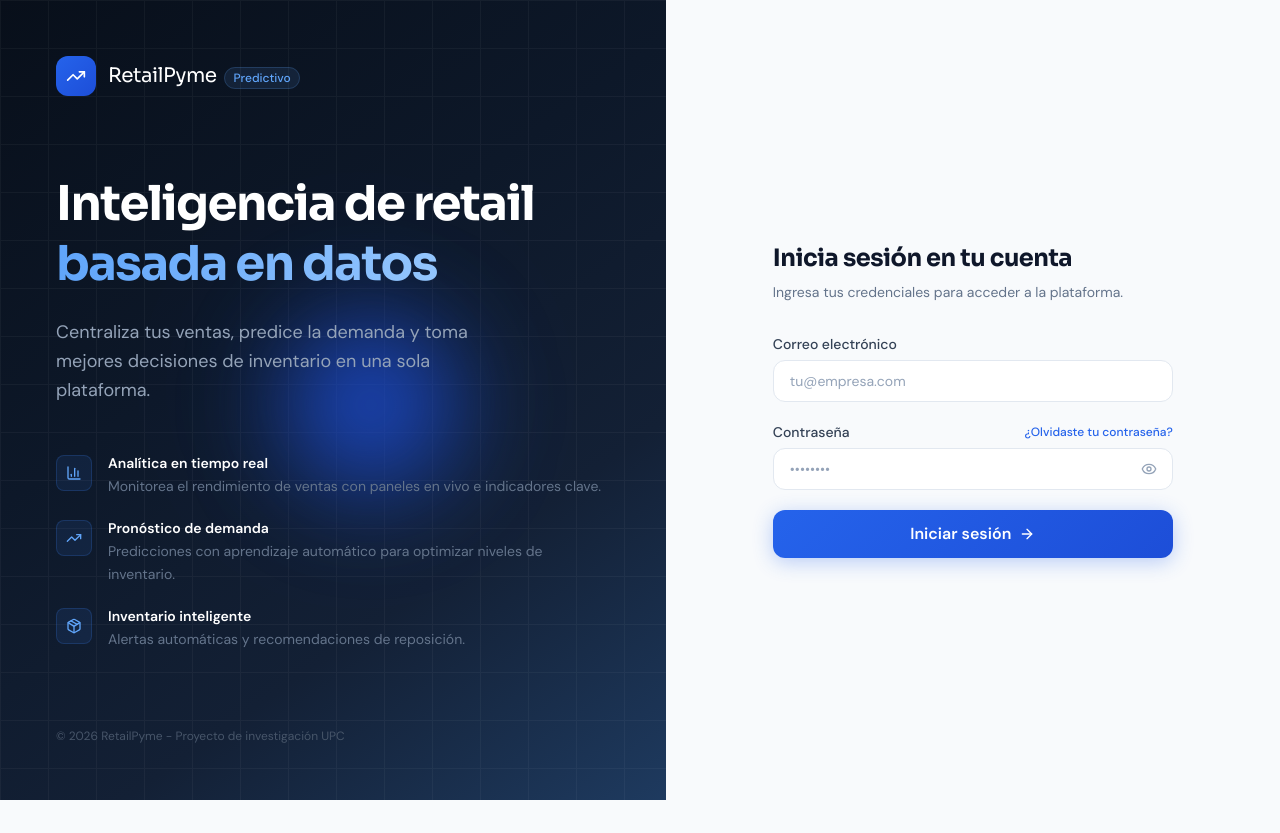
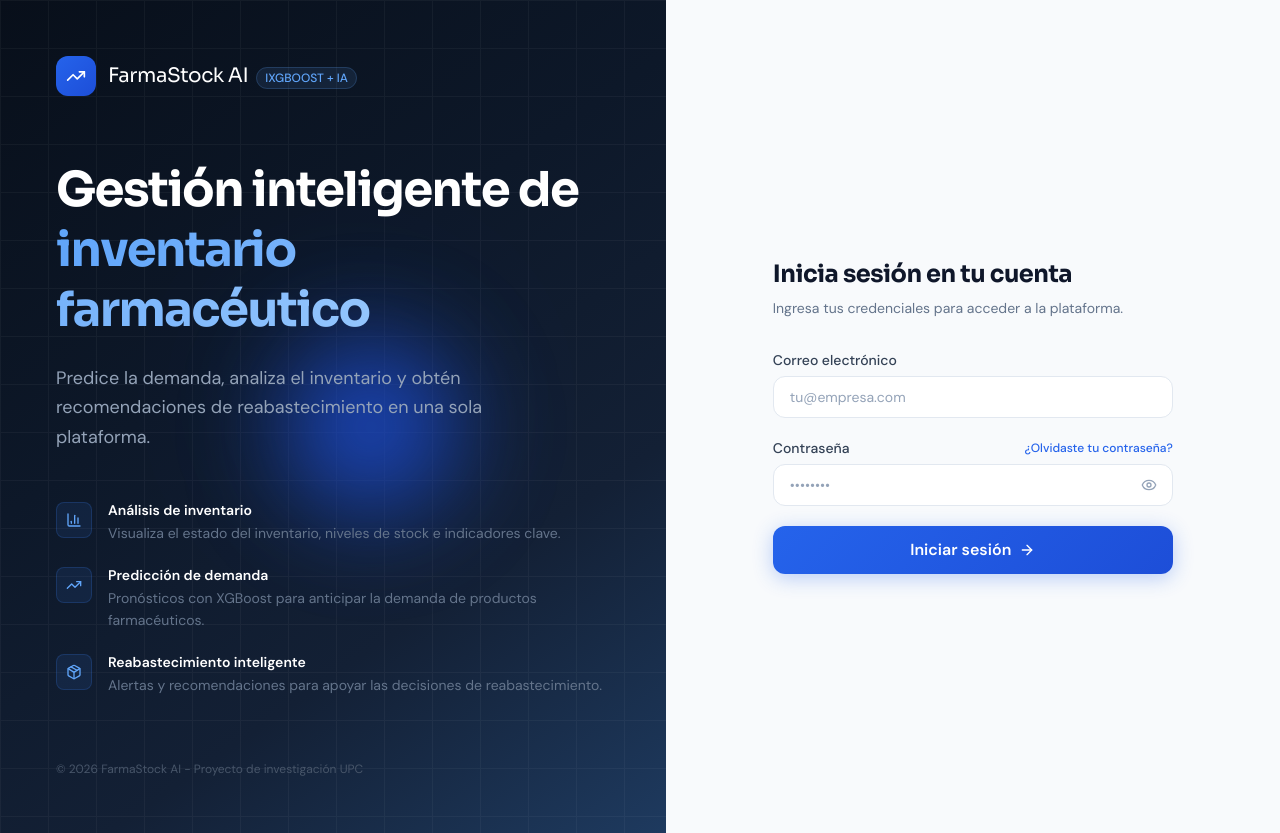
Before and after one commit to Ry4nAlex/retail-pyme, a React (Vite) app in the folder frontend/: page /login in a window 1280 px wide. Before the commit the page ends 800 px from the top, so only its background shows below. Built offline with nearby package versions, Linux system fonts and the light colour scheme; no server answers.

Commit message:
feat: rebrand system as FarmaStock AI

```diff
--- a/frontend/src/components/common/Layout.jsx
+++ b/frontend/src/components/common/Layout.jsx
@@ -20,21 +20,21 @@ const NAV = {
     { to: '/products', icon: Package, label: 'Productos' },
     { to: '/inventory', icon: TrendingUp, label: 'Inventario' },
     { to: '/categories', icon: Tag, label: 'Categorias' },
-    { divider: true, label: 'Aprendizaje automatico' },
-    { to: '/ml/datasets', icon: Database, label: 'Conjunto de datos' },
-    { to: '/ml/predictions', icon: Brain, label: 'Predicciones' },
-    { to: '/ml/stock-analysis', icon: PackageSearch, label: 'Analisis de stock' },
-    { to: '/ml/evaluation', icon: Brain, label: 'Evaluacion experimental' },
+    { divider: true, label: 'Inteligencia predictiva' },
+{ to: '/ml/datasets', icon: Database, label: 'Datos históricos' },
+{ to: '/ml/predictions', icon: Brain, label: 'Predicción de demanda' },
+{ to: '/ml/stock-analysis', icon: PackageSearch, label: 'Análisis y reabastecimiento' },
+{ to: '/ml/evaluation', icon: Brain, label: 'Evaluación experimental' },
     { divider: true, label: 'Administracion' },
     { to: '/users', icon: UserCog, label: 'Usuarios' },
   ],
   client: [
     { to: '/dashboard', icon: LayoutDashboard, label: 'Panel' },
-    { to: '/sales', icon: ShoppingCart, label: 'Ventas' },
+    { to: '/sales', icon: ShoppingCart, label: 'Historial de Ventas' },
     { to: '/products', icon: Package, label: 'Productos' },
     { to: '/inventory', icon: TrendingUp, label: 'Inventario' },
-    { to: '/ml/predictions', icon: Brain, label: 'Predicciones' },
-    { to: '/ml/stock-analysis', icon: PackageSearch, label: 'Analisis de stock' },
+    { to: '/ml/predictions', icon: Brain, label: 'Predicción de demanda' },
+{ to: '/ml/stock-analysis', icon: PackageSearch, label: 'Análisis y reabastecimiento' },
   ],
 }
 
@@ -110,8 +110,8 @@ const handleRecoveryCode = async () => {
             <TrendingUp className="w-4 h-4 text-white" />
           </div>
           <div>
-            <p className="text-white font-bold text-sm" style={{ fontFamily: "'Sora', sans-serif" }}>RetailPyme</p>
-            <p className="text-slate-500 text-xs">Sistema predictivo</p>
+            <p className="text-white font-bold text-sm" style={{ fontFamily: "'Sora', sans-serif" }}>FarmaStock AI</p>
+<p className="text-slate-500 text-xs">XGBoost + IA</p>
           </div>
         </div>
         {onClose && (
--- a/frontend/src/pages/AppPages.jsx
+++ b/frontend/src/pages/AppPages.jsx
@@ -213,7 +213,7 @@ export function ProductsPage() {
           >
             Productos
           </h1>
-          <p className="text-slate-500 text-sm">{total} productos</p>
+          <p className="text-slate-500 text-sm">{total} productos registrados</p>
         </div>
         <div className="flex gap-2">
           <button onClick={openCreate} className="btn-primary">
@@ -1293,7 +1293,7 @@ export function CategoriesPage() {
           Categorías
         </h1>
         <p className="text-slate-500 text-sm">
-          Organize products into categories
+            Organiza los productos farmacéuticos por categorías
         </p>
       </div>
       <div className="card p-6 space-y-4">
@@ -1551,7 +1551,7 @@ const COMPANY_EMPTY = {
   address: "",
   phone: "",
   email: "",
-  industry: "retail",
+  industry: "farmacéutico",
   city: "Lima",
   country: "Peru",
   active: true,
@@ -1588,7 +1588,7 @@ export function CompaniesPage() {
       address: company.address || "",
       phone: company.phone || "",
       email: company.email || "",
-      industry: company.industry || "retail",
+      industry: company.industry || "farmacéutico",
       city: company.city || "Lima",
       country: company.country || "Peru",
       active: company.active,
@@ -1631,7 +1631,7 @@ export function CompaniesPage() {
               <ShieldCheck className="h-3.5 w-3.5" />
               SuperAdmin
             </div>
-            <h1 className="mt-4 text-2xl font-bold">Gestión de empresas PYME</h1>
+            <h1 className="mt-4 text-2xl font-bold">Gestión de empresas farmacéuticas</h1>
             <p className="mt-1 text-sm text-slate-300">
               Administra cuentas, datos fiscales y estado operativo de cada empresa.
             </p>
@@ -1673,7 +1673,7 @@ export function CompaniesPage() {
             </div>
             <div className="mt-4 space-y-2 text-sm text-slate-500">
               <p>{company.email || "Sin correo registrado"}</p>
-              <p>{company.city || "Lima"} · {company.industry || "retail"}</p>
+              <p>{company.city || "Lima"} · {company.industry || "farmacéutico"}</p>
             </div>
             <div className="mt-5 flex gap-2">
               <button onClick={() => openEdit(company)} className="btn-secondary py-2 px-3">
--- a/frontend/src/pages/DashboardPage.jsx
+++ b/frontend/src/pages/DashboardPage.jsx
@@ -473,8 +473,8 @@ export default function DashboardPage() {
         </h1>
 
         <p className="text-slate-500 text-sm mt-0.5">
-          Resumen operativo para la gestión de inventario
-        </p>
+  Resumen operativo del inventario farmacéutico
+</p>
 
       </div>
 
@@ -539,8 +539,8 @@ export default function DashboardPage() {
             </h3>
 
             <p className="text-xs text-slate-400 mt-1">
-              Distribución según los niveles actuales de stock
-            </p>
+  Distribución de productos farmacéuticos según sus niveles de stock
+</p>
 
           </div>
 
--- a/frontend/src/pages/IngestPage.jsx
+++ b/frontend/src/pages/IngestPage.jsx
@@ -1257,11 +1257,11 @@ export default function IngestPage({ embedded = false }) {
             <h3 className="font-semibold text-slate-800 text-sm mb-3">Ya puedes revisar</h3>
             <div className="flex flex-wrap gap-2">
               <QuickLink icon={LayoutDashboard} label="Panel" to="/dashboard" />
-              <QuickLink icon={Package} label="Inventario" to="/inventory" />
-              <QuickLink icon={ShoppingCart} label="Ventas" to="/sales" />
-              <QuickLink icon={PackageSearch} label="Análisis de stock" to="/ml/stock-analysis" />
-              <QuickLink icon={Brain} label="Predicciones" to="/ml/predictions" />
-              <QuickLink icon={Brain} label="Evaluación experimental" to="/ml/evaluation"/>
+<QuickLink icon={Package} label="Inventario" to="/inventory" />
+<QuickLink icon={ShoppingCart} label="Historial de ventas" to="/sales" />
+<QuickLink icon={PackageSearch} label="Análisis y reabastecimiento" to="/ml/stock-analysis" />
+<QuickLink icon={Brain} label="Predicción de demanda" to="/ml/predictions" />
+<QuickLink icon={Brain} label="Evaluación experimental" to="/ml/evaluation"/>
             </div>
           </div>
         </div>
--- a/frontend/src/pages/LoginPage.jsx
+++ b/frontend/src/pages/LoginPage.jsx
@@ -5,9 +5,21 @@ import { Eye, EyeOff, ArrowRight, BarChart3, TrendingUp, Package } from 'lucide-
 import toast from 'react-hot-toast'
 
 const FEATURE_ITEMS = [
-  { icon: BarChart3, title: 'Analítica en tiempo real', desc: 'Monitorea el rendimiento de ventas con paneles en vivo e indicadores clave.' },
-  { icon: TrendingUp, title: 'Pronóstico de demanda', desc: 'Predicciones con aprendizaje automático para optimizar niveles de inventario.' },
-  { icon: Package, title: 'Inventario inteligente', desc: 'Alertas automáticas y recomendaciones de reposición.' },
+  {
+    icon: BarChart3,
+    title: 'Análisis de inventario',
+    desc: 'Visualiza el estado del inventario, niveles de stock e indicadores clave.'
+  },
+  {
+    icon: TrendingUp,
+    title: 'Predicción de demanda',
+    desc: 'Pronósticos con XGBoost para anticipar la demanda de productos farmacéuticos.'
+  },
+  {
+    icon: Package,
+    title: 'Reabastecimiento inteligente',
+    desc: 'Alertas y recomendaciones para apoyar las decisiones de reabastecimiento.'
+  },
 ]
 
 export default function LoginPage() {
@@ -66,8 +78,8 @@ export default function LoginPage() {
               <TrendingUp className="w-5 h-5 text-white" />
             </div>
             <div>
-              <span className="font-display font-700 text-white text-xl tracking-tight">RetailPyme</span>
-              <span className="ml-2 text-xs font-medium text-blue-400 bg-blue-400/10 px-2 py-0.5 rounded-full border border-blue-400/20">Predictivo</span>
+              <span className="font-display font-700 text-white text-xl tracking-tight">FarmaStock AI</span>
+              <span className="ml-2 text-xs font-medium text-blue-400 bg-blue-400/10 px-2 py-0.5 rounded-full border border-blue-400/20">IXGBOOST + IA</span>
             </div>
           </div>
         </div>
@@ -76,13 +88,13 @@ export default function LoginPage() {
         <div className="relative z-10 flex-1 flex flex-col justify-center py-16">
           <h1 className="font-display text-5xl font-bold text-white leading-tight mb-6"
             style={{ fontFamily: "'Sora', sans-serif", letterSpacing: '-1.5px' }}>
-            Inteligencia de retail<br />
-            <span style={{ background: 'linear-gradient(90deg, #60a5fa, #93c5fd)', WebkitBackgroundClip: 'text', WebkitTextFillColor: 'transparent' }}>
-              basada en datos
-            </span>
+            Gestión inteligente de<br />
+<span style={{ background: 'linear-gradient(90deg, #60a5fa, #93c5fd)', WebkitBackgroundClip: 'text', WebkitTextFillColor: 'transparent' }}>
+  inventario farmacéutico
+</span>
           </h1>
           <p className="text-slate-400 text-lg leading-relaxed mb-12 max-w-md">
-            Centraliza tus ventas, predice la demanda y toma mejores decisiones de inventario en una sola plataforma.
+            Predice la demanda, analiza el inventario y obtén recomendaciones de reabastecimiento en una sola plataforma.
           </p>
 
           <div className="space-y-5">
@@ -103,7 +115,7 @@ export default function LoginPage() {
         {/* Bottom */}
         <div className="relative z-10">
           <p className="text-slate-600 text-xs">
-            © {new Date().getFullYear()} RetailPyme - Proyecto de investigación UPC
+            © {new Date().getFullYear()} FarmaStock AI - Proyecto de investigación UPC
           </p>
         </div>
       </div>
@@ -117,7 +129,7 @@ export default function LoginPage() {
             <div className="w-8 h-8 rounded-lg bg-azure-500 flex items-center justify-center">
               <TrendingUp className="w-4 h-4 text-white" />
             </div>
-            <span className="font-display font-bold text-slate-900 text-lg">RetailPyme</span>
+            <span className="font-display font-bold text-slate-900 text-lg">FarmaStock AI</span>
           </div>
 
           <div className="mb-8">
--- a/frontend/src/pages/MLPages.jsx
+++ b/frontend/src/pages/MLPages.jsx
@@ -44,8 +44,9 @@ export function DatasetsPage() {
   return (
     <div className="space-y-6">
       <div>
-        <h1 className="text-xl font-bold text-slate-900" style={{ fontFamily: "'Sora', sans-serif" }}>Conjunto de datos</h1>
-        <p className="text-slate-500 text-sm mt-0.5">Carga unificada de productos, inventario y ventas de la empresa</p>
+        <h1 className="text-xl font-bold text-slate-900" style={{ fontFamily: "'Sora', sans-serif" }}>Datos históricos</h1>
+        <p className="text-slate-500 text-sm mt-0.5">  Carga y procesa datos históricos de productos, inventario y demanda para el análisis predictivo
+</p>
       </div>
 
       <IngestPage embedded />
@@ -1114,7 +1115,7 @@ export function PredictionsPage() {
     <div className="space-y-6">
       <div>
         <h1 className="text-xl font-bold text-slate-900" style={{ fontFamily: "'Sora', sans-serif" }}>Predicciones</h1>
-        <p className="text-slate-500 text-sm mt-0.5">Consulta pronosticos de demanda, cobertura y alertas por producto</p>
+        <p className="text-slate-500 text-sm mt-0.5">Consulta pronósticos XGBoost, cobertura y alertas de inventario por producto farmacéutico</p>
       </div>
 
       {analyses.length === 0 ? (
--- a/frontend/src/pages/StockAnalysisPage.jsx
+++ b/frontend/src/pages/StockAnalysisPage.jsx
@@ -1165,9 +1165,9 @@ const sendAgentMessage = async (customMessage = null) => {
         </p>
 
         <p className="text-sm text-slate-500 mt-1">
-          Las métricas de validación, experimento,
-          ablación y gestión se encuentran en el
-          módulo Evaluación experimental.
+          Las métricas de validación temporal, experimento,
+ablación y evaluación de inventario se encuentran en el
+módulo Evaluación experimental.
         </p>
 
       </div>
```
Also changed, not shown: 1 other file (tests, documents, lock files or other folders).
